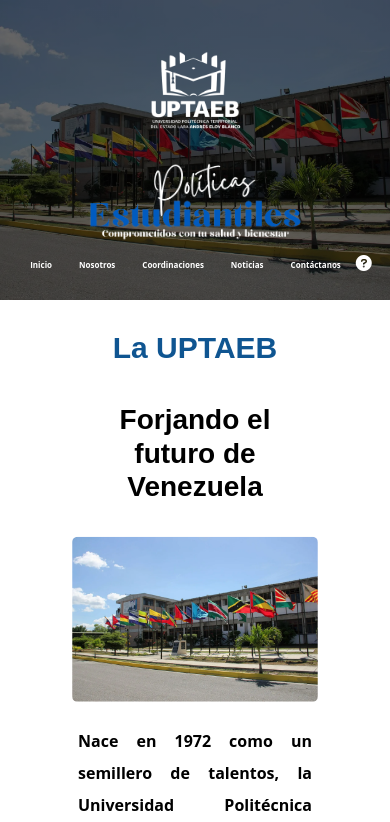
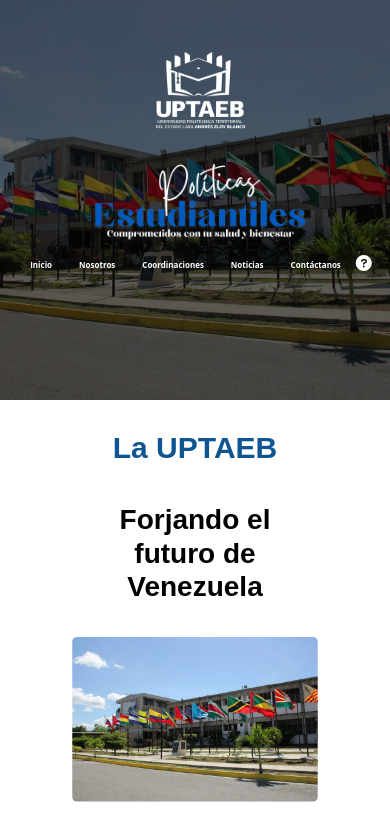
Before and after one commit to kagu037/Departamento-de-politicas-estudiantiles, a website: page index.html in a window 390 px wide. Shown: the top 822 px of the page. Drawn offline with Linux system fonts and the light colour scheme; files that its build step writes are made by us from their sources.

Commit message:
responsive update

```diff
--- a/style.css
+++ b/style.css
@@ -80,6 +80,7 @@
 /* Utilidades */
 .no-margin {
     margin: 0;
+    margin-left: 10px;
 }
 
 .no-padding {
@@ -620,7 +621,7 @@
         align-items: flex-start;
     }
     .header {
-        height: 300px;
+        height: 400px;
         padding-bottom: 1rem;
     }
 
@@ -731,3 +732,8 @@
         font-size: 0.8rem;
     }
 }
+@media (max-width: 680px) and (min-width: 10px) {
+    .header__texto {
+        display: none;
+    }
+}
```
Also changed, not shown: index.html (+1 -0 lines).
